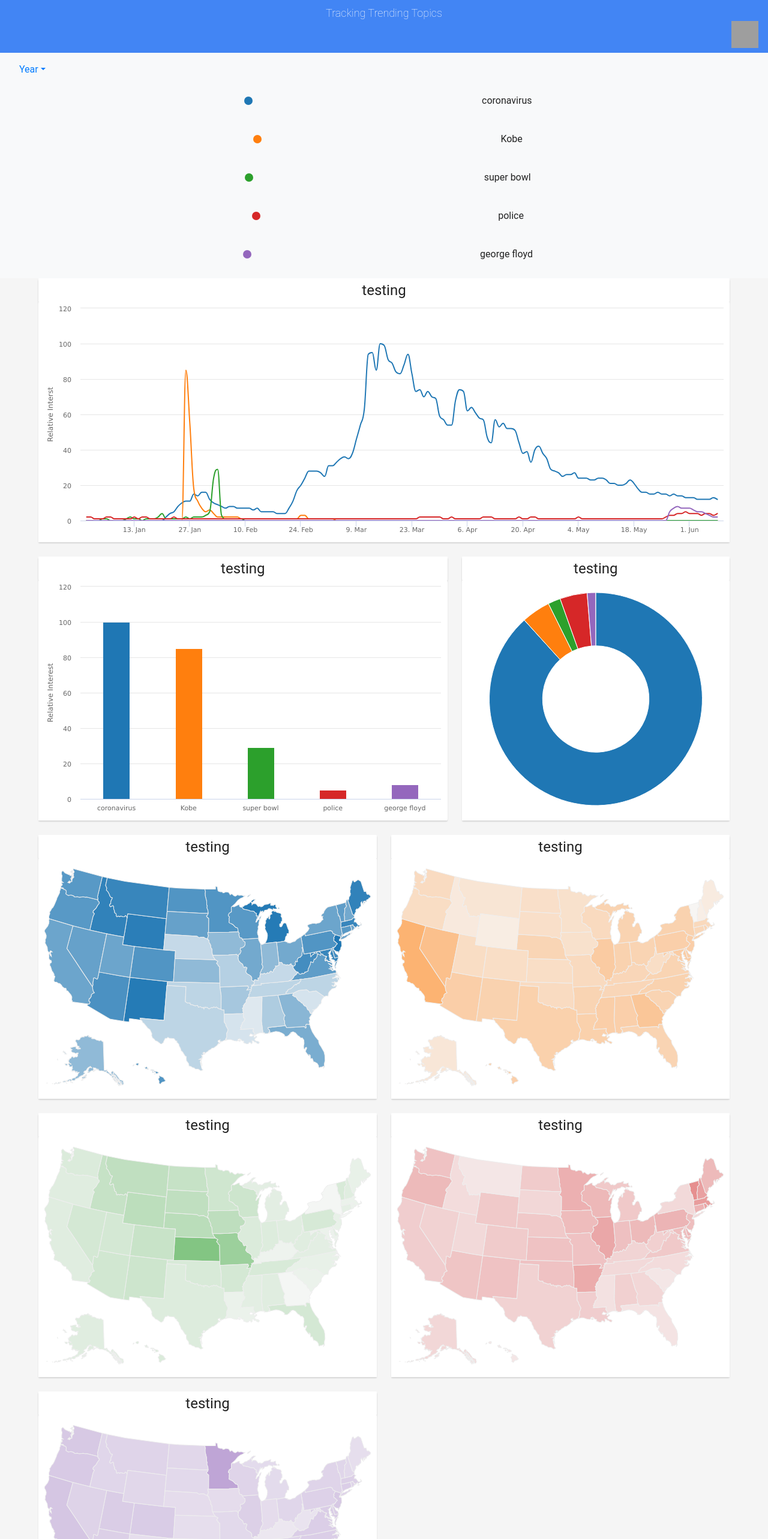
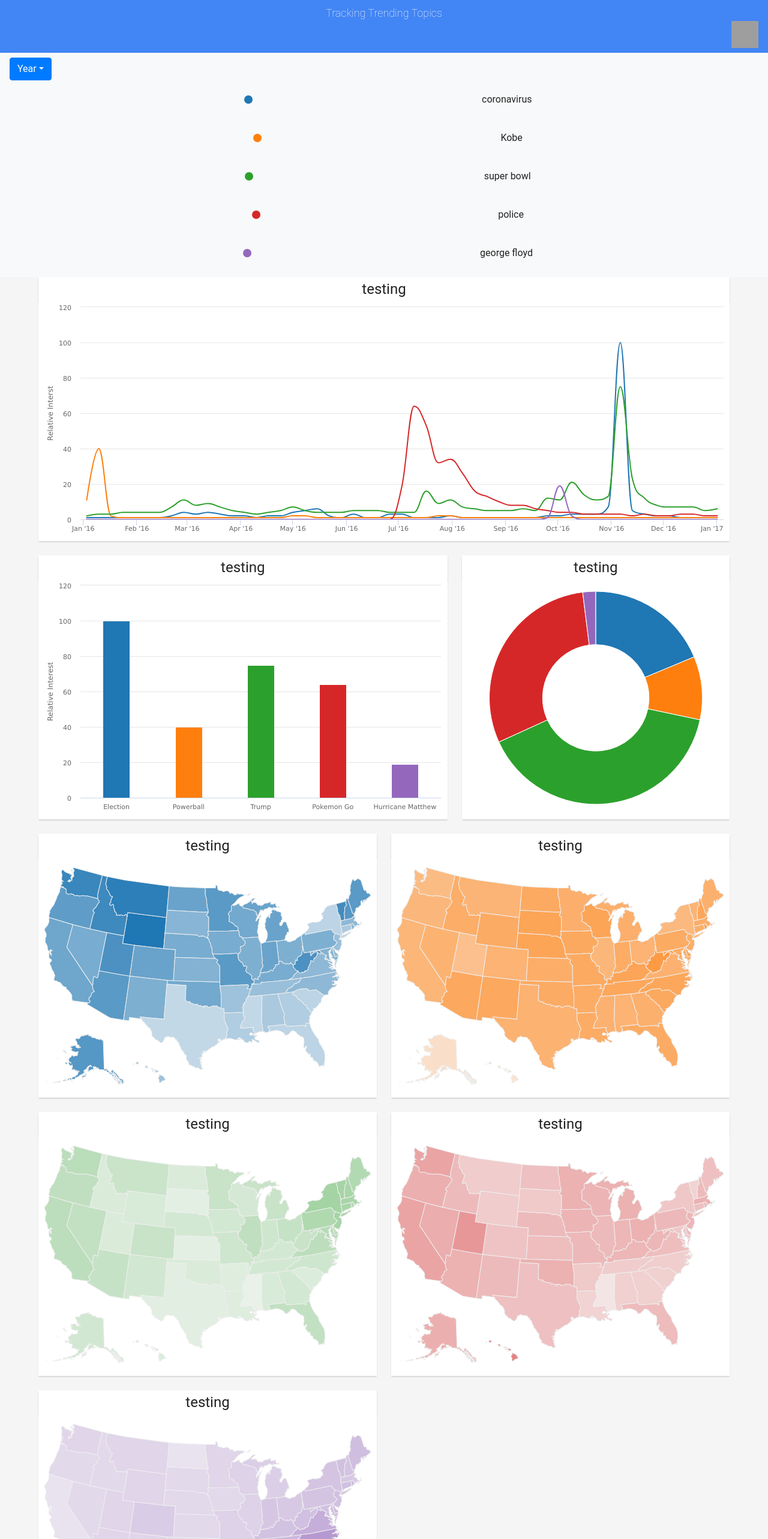
Before and after one commit to garrettgibo/tracking-trending-topics, a React (Create React App) app: page / in a window 1280 px wide. Shown: the top 2566 px of the page at 60% size. Built offline with nearby package versions, Linux system fonts and the light colour scheme; grey boxes are pictures that could not be loaded.

Commit message:
Change data with buton from legend

```diff
--- a/src/App.js
+++ b/src/App.js
@@ -27,35 +27,73 @@
 class App extends Component {
   constructor(props) {
     super(props);
+    this.barChart = React.createRef();
+    this.lineChart = React.createRef();
+    this.pieChart = React.createRef();
+    this.mapChart = React.createRef();
+    this.legend = React.createRef();
     this.state = {
       years,
       trends,
-      barData: yearData[years[year]],
-      pieData: yearData[years[year]],
-      lineData: yearData[years[year]],
-      mapData: mapData[years[year]],
-      mapDataTrend: mapDataTrend[years[year]],
+      currentYear: years[0],
+      barData: yearData, //[years[year]],
+      pieData: yearData, //[years[year]],
+      lineData: yearData, //[years[year]],
+      // mapData: mapData[years[year]],
+      mapDataTrend: mapDataTrend, //[years[year]],
     }
   }
-            // {/* <MapChart data={this.state.mapData} /> */}
+
+  changeView = (newYear) => {
+    this.setState({
+      currentYear: newYear,
+    })
+    this.barChart.current.changeYear(newYear);
+    this.lineChart.current.changeYear(newYear);
+    this.pieChart.current.changeYear(newYear);
+    this.mapChart.current.changeYear(newYear);
+    let trends = yearData[newYear].values.map(entry => entry.name);
+    console.log(trends);
+    this.legend.current.changeTrends(trends);
+  }
 
   render() {
     return (
       <>
       <div className="App">
       <Header size={this.state}/>
-        <Legend years={this.state.years} trends={this.state.trends}/>
+        <Legend years={this.state.years}
+                trends={this.state.trends}
+                view={this.changeView}
+                ref={this.legend}/>
 
         <div className='content-wrap'>
           <div className='widget-container-wrapper layout-wrap layout-row'>
-            <LineChart data={this.state.lineData} />
-            <BarChart data={this.state.barData} />
-            <PieChart data={this.state.pieData} />
-            <MapChartTrend data={this.state.mapDataTrend} trendIndex={0}/>
-            <MapChartTrend data={this.state.mapDataTrend} trendIndex={1}/>
-            <MapChartTrend data={this.state.mapDataTrend} trendIndex={2} width={33}/>
-            <MapChartTrend data={this.state.mapDataTrend} trendIndex={3} width={33}/>
-            <MapChartTrend data={this.state.mapDataTrend} trendIndex={4} width={33}/>
+            <LineChart data={this.state.lineData}
+                      year={this.state.currentYear}
+                      ref={this.lineChart}/>
+            <BarChart data={this.state.barData}
+                      year={this.state.currentYear}
+                      ref={this.barChart}/>
+            <PieChart data={this.state.pieData}
+                      year={this.state.currentYear}
+                      ref={this.pieChart}/>
+            <MapChartTrend data={this.state.mapDataTrend}
+                      trendIndex={0}
+                      year={this.state.currentYear}
+                      ref={this.mapChart}/>
+            <MapChartTrend data={this.state.mapDataTrend} trendIndex={1}
+                      year={this.state.currentYear}
+                      ref={this.mapChart}/>
+            <MapChartTrend data={this.state.mapDataTrend} trendIndex={2} width={33}
+                      year={this.state.currentYear}
+                      ref={this.mapChart}/>
+            <MapChartTrend data={this.state.mapDataTrend} trendIndex={3} width={33}
+                      year={this.state.currentYear}
+                      ref={this.mapChart}/>
+            <MapChartTrend data={this.state.mapDataTrend} trendIndex={4} width={33}
+                      year={this.state.currentYear}
+                      ref={this.mapChart}/>
           </div>
         </div>
       </div>
--- a/src/components/BarChart.js
+++ b/src/components/BarChart.js
@@ -9,9 +9,13 @@
 let colors = {};
 
 export class BarChart extends Component {
-    // constructor(props) {
-    //     super(props)
-    // }
+    constructor(props) {
+        super(props)
+        this.state = {
+            data: this.props.data,
+            year: this.props.year,
+        }
+    }
 
     // initial creation
     componentDidMount() {
@@ -23,7 +27,15 @@
         this.createBarChart()
     }
 
+    changeYear = (year) => {
+        this.setState({
+            data: this.state.data,
+            year,
+        })
+    }
+
     formatData(data) {
+        console.log(data);
         let formatted = {
             groups: [],
             values: [],
@@ -40,8 +52,8 @@
     }
 
     createBarChart = () => {
-        const { data } = this.props
-        const barData = this.formatData(data);
+        console.log(this.state.year)
+        const barData = this.formatData(this.state.data[this.state.year]);
 
         Highcharts.chart(this.refs.chart, {
             chart: {
--- a/src/components/Legend.js
+++ b/src/components/Legend.js
@@ -1,5 +1,5 @@
 import React, { Component } from 'react'
-import { Navbar, NavDropdown} from 'react-bootstrap'
+import { Navbar, Dropdown, DropdownButton} from 'react-bootstrap'
 import { scaleOrdinal } from 'd3-scale';
 import { schemeCategory10 } from 'd3-scale-chromatic';
 import '../App.css';
@@ -8,9 +8,39 @@
 let colors = {};
 
 export class Legend extends Component {
-    render() {
-        const { years, trends} = this.props;
-        let legend = trends.map(element => {
+    constructor(props) {
+        super(props);
+        this.state = {
+            years: this.props.years,
+            currentYear: null,
+            trends: this.props.trends,
+        }
+    }
+    // initial creation
+    componentDidMount() {
+        this.createLegend()
+    }
+
+    // chart updates
+    componentDidUpdate() {
+        this.createLegend()
+    }
+
+    btnClick = (year) => {
+        this.setState({currentYear: year})
+        console.log(this.state)
+    }
+
+    changeTrends = (trends) => {
+        this.setState({
+            // years: this.props.year,
+            // currentYear: null,
+            trends: trends,
+        })
+    }
+
+    createLegend = () => {
+        let legend = this.state.trends.map(element => {
             return (
                 <div className='legend-element flex-12'>
                     <svg width="40" height="40" style={{margin: 'auto'}}>
@@ -25,19 +55,33 @@
                 <div className="header flex-100">
                     <Navbar.Toggle aria-controls="basic-navbar-nav" />
                     <Navbar.Collapse id="basic-navbar-nav">
-                        <NavDropdown title="Year" id="basic-nav-dropdown">
-                            <NavDropdown.Item href="#action/3.1">{years[0]}</NavDropdown.Item>
-                            <NavDropdown.Item href="#action/3.1">{years[1]}</NavDropdown.Item>
-                            <NavDropdown.Item href="#action/3.1">{years[2]}</NavDropdown.Item>
-                            <NavDropdown.Item href="#action/3.1">{years[3]}</NavDropdown.Item>
-                            <NavDropdown.Item href="#action/3.1">{years[4]}</NavDropdown.Item>
-                        </NavDropdown>
+                        <DropdownButton title="Year" id="basic-nav-dropdown">
+                            <Dropdown.Item as="button"
+                                onClick={() => this.props.view(this.state.years[0]) }>
+                                {this.state.years[0]}</Dropdown.Item>
+                            <Dropdown.Item as="button"
+                                onClick={() => this.props.view(this.state.years[1]) }>
+                                {this.state.years[1]}</Dropdown.Item>
+                            <Dropdown.Item as="button"
+                                onClick={() => this.props.view(this.state.years[2]) }>
+                                {this.state.years[2]}</Dropdown.Item>
+                            <Dropdown.Item as="button"
+                                onClick={() => this.props.view(this.state.years[3]) }>
+                                {this.state.years[3]}</Dropdown.Item>
+                            <Dropdown.Item as="button"
+                                onClick={() => this.props.view(this.state.years[4]) }>
+                                {this.state.years[4]}</Dropdown.Item>
+                        </DropdownButton>
                     </Navbar.Collapse>
                     {legend}
                 </div>
             </Navbar>
         )
     }
+
+    render() {
+        return this.createLegend()
+    }
 }
 
 export default Legend
--- a/src/components/LineChart.js
+++ b/src/components/LineChart.js
@@ -9,8 +9,15 @@
 let colors = {};
 
 export class LineChart extends Component {
+    constructor(props) {
+        super(props)
+        this.state = {
+            data: this.props.data,
+            year: this.props.year,
+        }
+    }
 
-// initial creation
+    // initial creation
     componentDidMount() {
         this.createLineChart()
     }
@@ -18,6 +25,13 @@
     // chart updates
     componentDidUpdate() {
         this.createLineChart()
+    }
+
+    changeYear = (year) => {
+        this.setState({
+            data: this.state.data,
+            year,
+        })
     }
 
     formatData(data) {
@@ -42,8 +56,7 @@
     }
 
     createLineChart = () => {
-        const {data} = this.props
-        const dataLine = this.formatData(data);
+        const dataLine = this.formatData(this.state.data[this.state.year]);
 
         Highcharts.chart(this.refs.chart, {
             chart: {
--- a/src/components/MapChartTrend.js
+++ b/src/components/MapChartTrend.js
@@ -13,6 +13,14 @@
 let colors = {};
 
 export class MapChart extends Component {
+    constructor(props) {
+        super(props)
+        this.state = {
+            data: this.props.data,
+            trendIndex: this.props.trendIndex,
+            year: this.props.year,
+        }
+    }
 
     componentDidMount() {
         this.createMapChart()
@@ -21,6 +29,14 @@
     // chart updates
     componentDidUpdate() {
         this.createMapChart()
+    }
+
+    changeYear = (year) => {
+        this.setState({
+            // data: this.props.data,
+            // trendIndex: this.props.trendIndex,
+            year,
+        })
     }
 
     formatData(data, trendIndex) {
@@ -51,8 +67,8 @@
     }
 
     createMapChart = () => {
-        const { data, trendIndex} = this.props;
-        const m = this.formatData(data, trendIndex);
+        // const { data, trendIndex} = this.props;
+        const m = this.formatData(this.state.data[this.state.year], this.state.trendIndex);
 
         Highcharts.mapChart(this.refs.chart, {
             title: {text: null},
@@ -63,7 +79,7 @@
                 to: 100,
                 type: 'logarithmic',
                 minColor: '#f7f7f7',
-                maxColor: colors[m.queries[trendIndex]],
+                maxColor: colors[m.queries[this.state.trendIndex]],
             },
             series: [{
                 mapData: Highcharts.maps['countries/us/us-all'],
--- a/src/components/PieChart.js
+++ b/src/components/PieChart.js
@@ -9,6 +9,13 @@
 let colors = {};
 
 export class LineChart extends Component {
+    constructor(props) {
+        super(props)
+        this.state = {
+            data: this.props.data,
+            year: this.props.year,
+        }
+    }
     // initial creation
     componentDidMount() {
         this.createPieChart()
@@ -17,6 +24,13 @@
     // chart updates
     componentDidUpdate() {
         this.createPieChart()
+    }
+
+    changeYear = (year) => {
+        this.setState({
+            data: this.state.data,
+            year,
+        })
     }
 
     formatData(data) {
@@ -42,8 +56,8 @@
     }
 
     createPieChart = () => {
-        const {data} = this.props
-        const dataPie = this.formatData(data);
+        // const { data, year} = this.props
+        const dataPie = this.formatData(this.state.data[this.state.year]);
 
         // Create the chart
         Highcharts.chart(this.refs.chart, {
@@ -55,7 +69,6 @@
                 pie: {
                     shadow: false,
                     center: ['50%', '50%'],
-                    // allowPointSelect: true,
                     cursor: 'pointer',
                     dataLabels: {
                         enabled: false,
```
